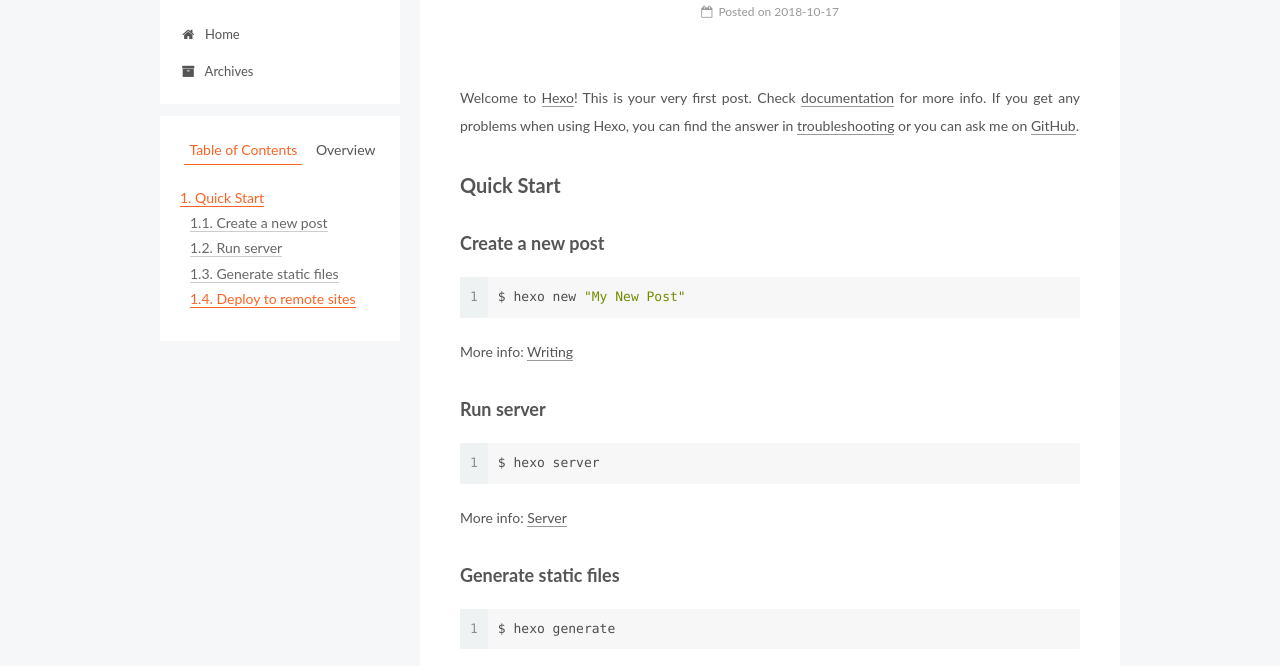
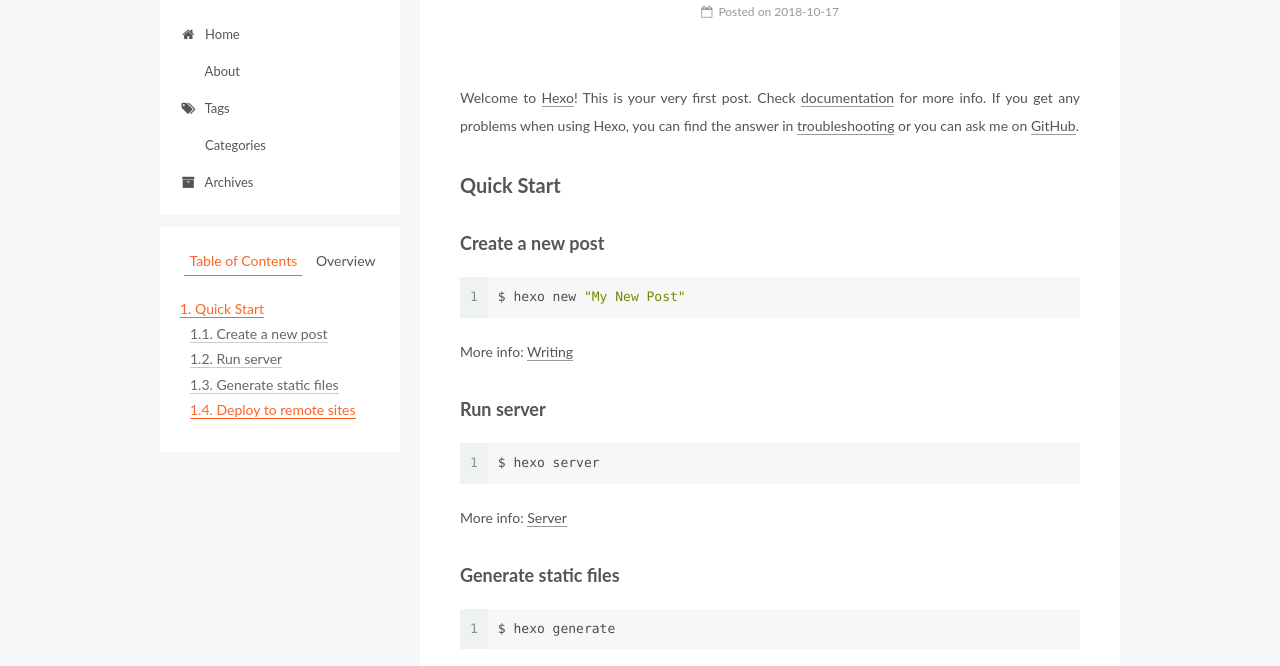
Before and after one commit to zhaoshengxu/zhaoshengxu.github.io, a plain HTML site: page 2018/10/17/hello-world/index.html in a window 1280 px wide. Shown: the part 119-785 px from the top of the page. Drawn offline with Linux system fonts and the light colour scheme.

Commit message:
Site updated: 2018-10-20 18:55:37

```diff
--- a/2018/10/17/hello-world/index.html
+++ b/2018/10/17/hello-world/index.html
@@ -186,6 +186,36 @@
               <i class="menu-item-icon fa fa-fw fa-home"></i> <br />
 
             Home
+          </a>
+        </li>
+
+
+        <li class="menu-item menu-item-about">
+          <a href="/about/" rel="section">
+
+              <i class="menu-item-icon fa fa-fw fa-about"></i> <br />
+
+            About
+          </a>
+        </li>
+
+
+        <li class="menu-item menu-item-tags">
+          <a href="/tags/" rel="section">
+
+              <i class="menu-item-icon fa fa-fw fa-tags"></i> <br />
+
+            Tags
+          </a>
+        </li>
+
+
+        <li class="menu-item menu-item-categories">
+          <a href="/categories/" rel="section">
+
+              <i class="menu-item-icon fa fa-fw fa-categories"></i> <br />
+
+            Categories
           </a>
         </li>
 
--- a/css/main.css
+++ b/css/main.css
@@ -1823,7 +1823,7 @@ pre .javascript .function {
   width: 4px;
   height: 4px;
   border-radius: 50%;
-  background: #c7ffff;
+  background: #7f85ff;
 }
 .links-of-blogroll {
   font-size: 13px;
```
Also changed, not shown: 2018/10/18/Hello/index.html (+30 -0 lines), 2018/10/18/Test/index.html (+30 -0 lines), archives/2018/10/index.html (+30 -0 lines), archives/2018/index.html (+30 -0 lines), archives/index.html (+30 -0 lines), index.html (+30 -0 lines).
